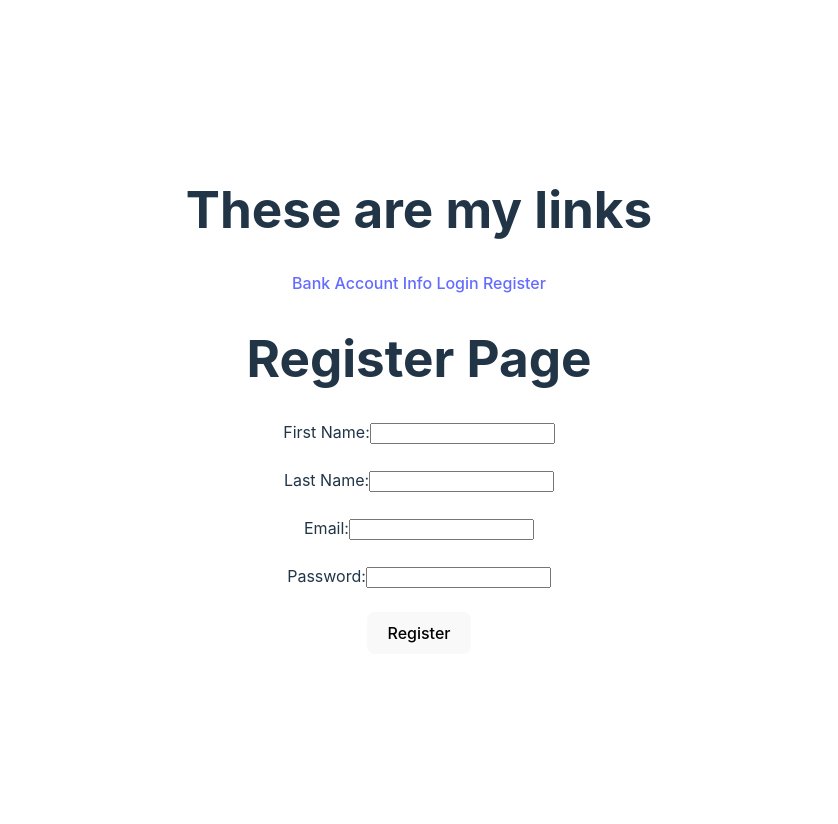
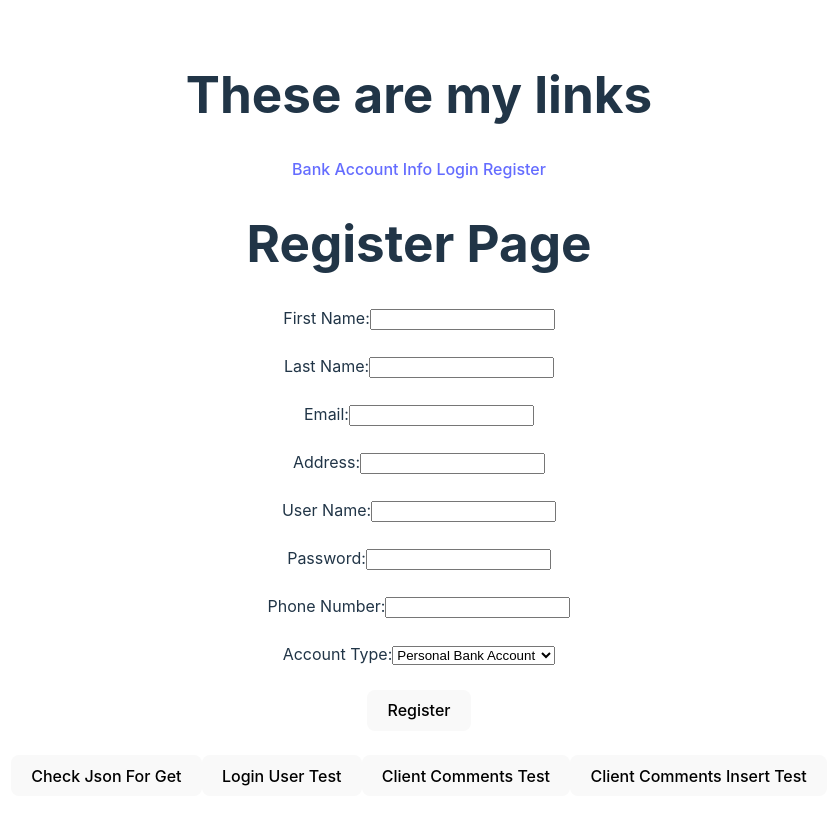
Before and after one commit to KyanFerreira/AccountOpeningFileUpload_2, a React (Vite) app in the folder capstone_project/: page /Register in a window 1280 px wide. Shown: the top 824 px of the page, without its empty margins (221-1059 px from the left). Before the commit the page ends 800 px from the top, so only its background shows below. Built offline with nearby package versions, Linux system fonts and the light colour scheme.

Commit message:
Want to get this on cloud in case something happens to computer

```diff
--- a/capstone_project/src/components/register.jsx
+++ b/capstone_project/src/components/register.jsx
@@ -40,28 +40,41 @@ const Register = ({setToken}) => {
   let firstName = document.getElementById("firstname").value;
   let lastName = document.getElementById("lastname").value;
   let emailValue = document.getElementById("email").value;
+  let addressValue = document.getElementById('address').value;
   let passwordValue = document.getElementById("password").value;
+  let usernameValue = document.getElementById("username").value;
+  let phoneNumberValue = document.getElementById("phoneNumber").value;
+  let accountTypeValue = document.getElementById("accountType").value;
+
   console.log(firstName);
   console.log(lastName);
   console.log(emailValue);
+  console.log(addressValue);
+  console.log(usernameValue);
   console.log(passwordValue);
+  console.log(phoneNumberValue);
+  console.log(accountTypeValue);
 
   try {
     const accessToken = await getSalesforceAccessToken();
     console.log('accessToken', accessToken)
     const response = await fetch(
-        "https://interaudibank-dev-ed.develop.my.salesforce.com/services/apexrest/api/Account_Opening/kyanferreira26@gmail.com",
+      "https://interaudibank-dev-ed.develop.my.salesforce.com/services/apexrest/api/Account_Opening/Register",
       {
-          method: "PATCH",
+        method: "POST",
         headers: {
           "Content-Type": "application/json",
           'Authorization': `Bearer ${accessToken}`
         },
         body: JSON.stringify({
-            First_Name__c: firstName,
-            Last_Name__c: lastName,
-            Email__c: emailValue,
-            Password__c: passwordValue,
+          firstName: firstName,
+          lastName: lastName,
+          email: emailValue,
+          address: addressValue,
+          username: usernameValue,
+          password: passwordValue,
+          typeofBankAccount: accountTypeValue,
+          phoneNumber: phoneNumberValue,
         }),
       }
     );
@@ -73,6 +86,113 @@ const Register = ({setToken}) => {
     console.log(e);
   }
 }
+
+async function loginUser(e){
+  /*
+  let passwordValue = document.getElementById("passwordLogin").value;
+  let usernameValue = document.getElementById("userNameLogin").value;
+*/
+  try {
+    const accessToken = await getSalesforceAccessToken();
+    console.log('accessToken', accessToken)
+    const response = await fetch(
+      "https://interaudibank-dev-ed.develop.my.salesforce.com/services/apexrest/api/Account_Opening//Login",
+      {
+        method: "POST",
+        headers: {
+          "Content-Type": "application/json",
+          'Authorization': `Bearer ${accessToken}`
+        },
+        body: JSON.stringify({
+          username: 'random username' /*usernameValue*/,
+          password: '343242'/*passwordValue*/,
+        }),
+      }
+    );
+    const result = await response.json();
+    console.log(result);
+    console.log(result.token);
+    setToken(result.token);
+  } catch (e) {
+    console.log(e);
+  }
+
+}
+
+async function getClientDocs(e){
+  try {
+    const accessToken = await getSalesforceAccessToken();
+    console.log('accessToken', accessToken)
+    const response = await fetch(
+      "https://interaudibank-dev-ed.develop.my.salesforce.com/services/apexrest/api/Client_Documents/a00aj00000MzQAb",
+      {
+        method: "GET",
+        headers: {
+          "Content-Type": "application/json",
+          'Authorization': `Bearer ${accessToken}`
+        }
+      }
+    );
+    const result = await response.json();
+    console.log(result);
+    console.log(result.token);
+    setToken(result.token);
+  } catch (e) {
+    console.log(e);
+  }
+}
+
+async function getClientComments(e){
+  try {
+    const accessToken = await getSalesforceAccessToken();
+    console.log('accessToken', accessToken)
+    const response = await fetch(
+      "https://interaudibank-dev-ed.develop.my.salesforce.com/services/apexrest/api/Client_Documents/a01aj00000cVL3t",
+      {
+        method: "GET",
+        headers: {
+          "Content-Type": "application/json",
+          'Authorization': `Bearer ${accessToken}`
+        }
+      }
+    );
+    const result = await response.json();
+    console.log(result);
+    console.log(result.token);
+    setToken(result.token);
+  } catch (e) {
+    console.log(e);
+  }
+}
+
+async function postClientComments(e){
+  try {
+    const accessToken = await getSalesforceAccessToken();
+    console.log('accessToken', accessToken)
+    const response = await fetch(
+      "https://interaudibank-dev-ed.develop.my.salesforce.com/services/apexrest/api/Client_Documents",
+      {
+        method: "POST",
+        headers: {
+          "Content-Type": "application/json",
+          'Authorization': `Bearer ${accessToken}`
+        },
+        body: JSON.stringify({
+          commentMessage: 'random Text for Paragraghs' ,
+          clientDocumentId: 'a01aj00000cVL3u',
+        }),
+      }
+    );
+    const result = await response.json();
+    console.log(result);
+    console.log(result.token);
+    setToken(result.token);
+  } catch (e) {
+    console.log(e);
+  }
+}
+
+
 
 //What will be returned to the App page
 return (
@@ -91,12 +211,47 @@ const Register = ({setToken}) => {
       <input type="text" id="email" name="email"></input>
       <br></br>
       <br></br>
+      <label htmlFor="address">Address:</label>
+      <input type="text" id="address" name="address"></input>
+      <br></br>
+      <br></br>
+      <label htmlFor="username">User Name:</label>
+      <input type="text" id="username" name="username"></input>
+      <br></br>
+      <br></br>
       <label htmlFor="password">Password:</label>
       <input type="text" id="password" name="password"></input>
       <br></br>
       <br></br>
+      <label htmlFor="phoneNumber">Phone Number:</label>
+      <input type="text" id="phoneNumber" name="phoneNumber"></input>
+      <br></br>
+      <br></br>
+
+      <label htmlFor="accountType">Account Type:</label>
+      <select id="accountType"name="accountType">
+      <option value="Personal Bank Account">Personal Bank Account</option>
+      <option value="Business Bank Account">Business Bank Account</option>
+      <option value="Ameraudi Account">Ameraudi Account</option>
+      </select>
+
+      <br></br>
+      <br></br>
       <button  onClick={(e) => registerUser(e)}>Register</button>
+
+      <br></br>
+      <br></br>
+
+
     </form>
+
+
+    <button  onClick={(e) => getClientDocs(e)}>Check Json For Get</button>
+    <button  onClick={(e) => loginUser(e)}>Login User Test</button>
+    <button  onClick={(e) => getClientComments(e)}>Client Comments Test</button>
+    <button  onClick={(e) => postClientComments(e)}>Client Comments Insert Test</button>
+
+
   </>
 );
 };
```
Lines whose indentation alone changed are shown as unchanged.
